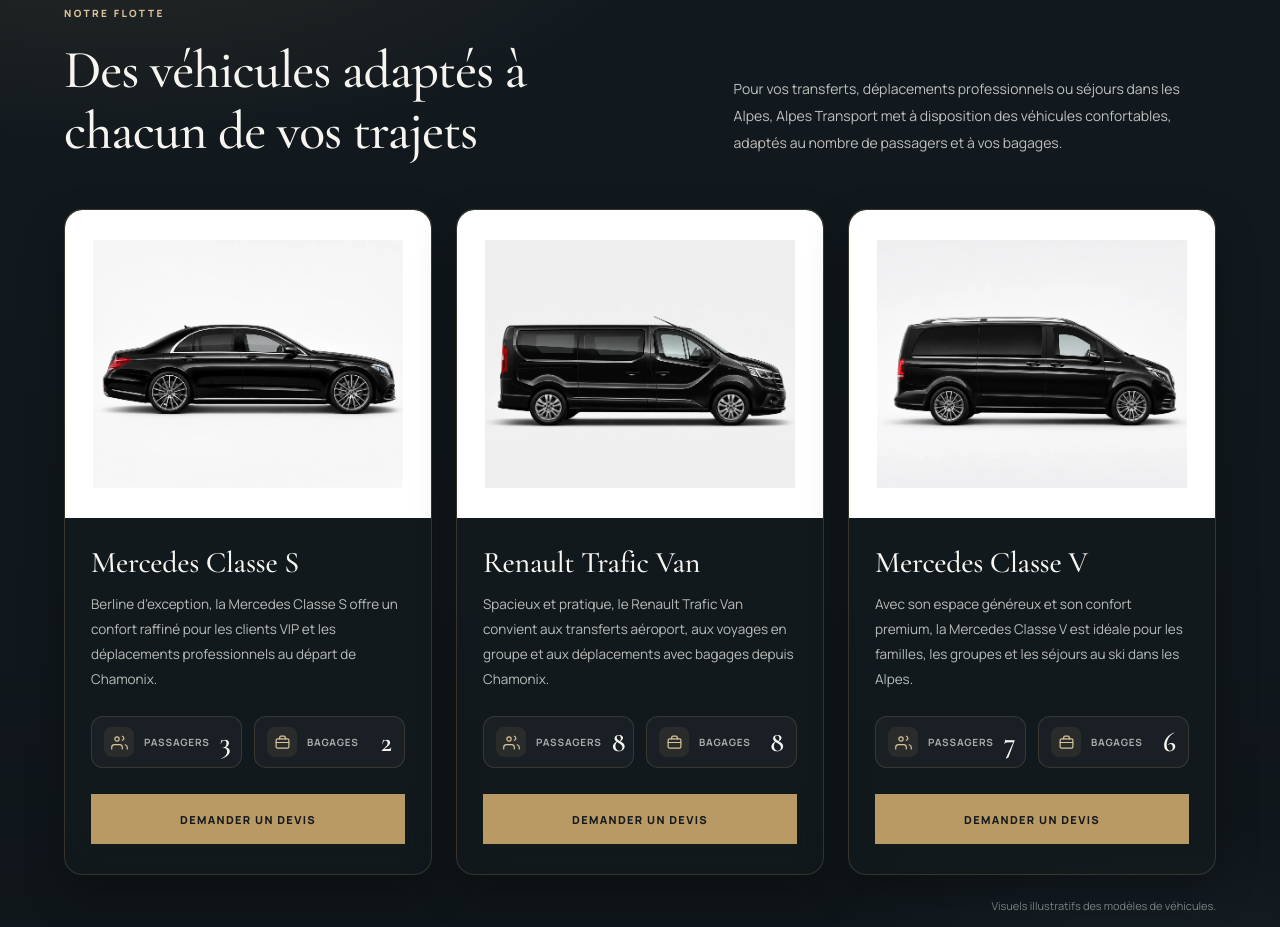
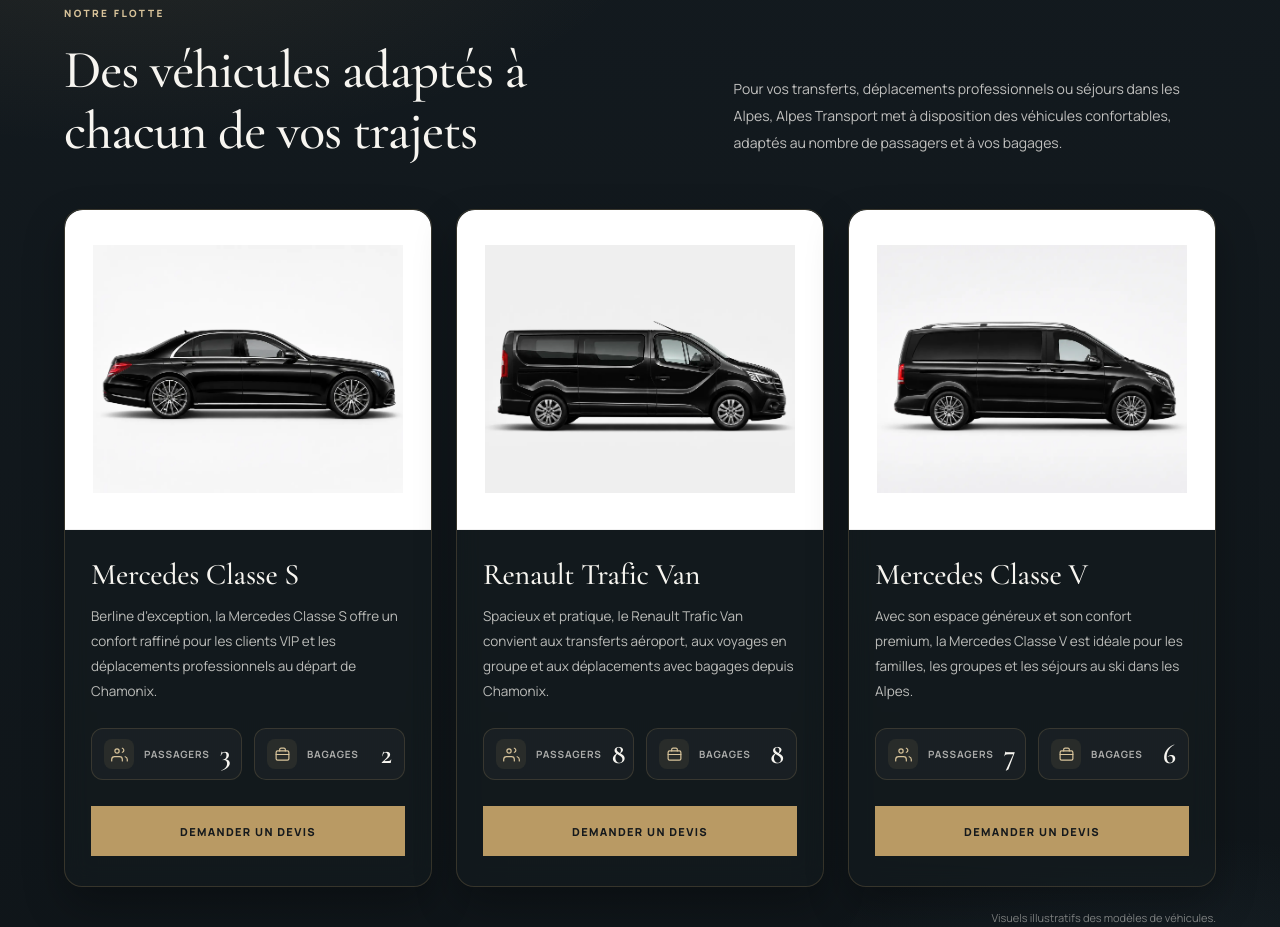
Before and after one commit to hudson661523-afk/Alpes, a PHP site: page / in a window 1280 px wide. Shown: the part 5343-6270 px from the top of the page. Run offline with PHP 8.4, Linux system fonts and the light colour scheme; some libraries are stand-ins or nearby versions.

Commit message:
Fix Notre Flotte image area background consistency

```diff
--- a/assets/css/style.css
+++ b/assets/css/style.css
@@ -1823,16 +1823,22 @@ p, h1, h2, h3 { margin-top: 0; }
   display: flex;
   align-items: center;
   justify-content: center;
-  padding: 30px 28px;
-  min-height: 300px;
+  padding: 28px;
+  height: 320px;
+  min-height: 320px;
+  max-height: 320px;
   background: #FFFFFF;
-  border-bottom: 0;
+  border: 0;
+  border-bottom: 1px solid rgba(21, 25, 28, .06);
   border-radius: 18px 18px 0 0;
+  box-shadow: none;
   overflow: hidden;
+  flex: 0 0 320px;
 }
 .fleet-card-media::before,
 .fleet-card-media::after {
   content: none;
+  display: none;
 }
 .fleet-card-media img {
   position: relative;
@@ -1840,9 +1846,13 @@ p, h1, h2, h3 { margin-top: 0; }
   display: block;
   width: 100%;
   max-width: 100%;
-  height: auto;
-  max-height: 320px;
+  height: 100%;
+  max-height: 100%;
   object-fit: contain;
+  object-position: center;
+  background: transparent;
+  border: 0;
+  box-shadow: none;
   filter: none;
   transition: transform .5s var(--ease);
 }
@@ -2740,9 +2750,8 @@ p, h1, h2, h3 { margin-top: 0; }
   .fleet-heading > p { font-size: 14px; line-height: 1.85; }
   .fleet-grid { grid-template-columns: 1fr; gap: 18px; }
   .fleet-card:last-child { grid-column: auto; max-width: none; }
-  .fleet-card-media { min-height: 240px; padding: 24px 20px; }
-  .fleet-card-media::before { inset: 10px; border-radius: 10px; }
-  .fleet-card-media img { max-height: 280px; }
+  .fleet-card-media { height: 240px; min-height: 240px; max-height: 240px; flex-basis: 240px; padding: 20px 16px; }
+  .fleet-card-media::before { content: none; display: none; }
   .fleet-card-body { padding: 24px 20px 24px; }
   .fleet-card h3 { font-size: 28px; }
   .fleet-specs { gap: 10px; margin-bottom: 22px; }
```
